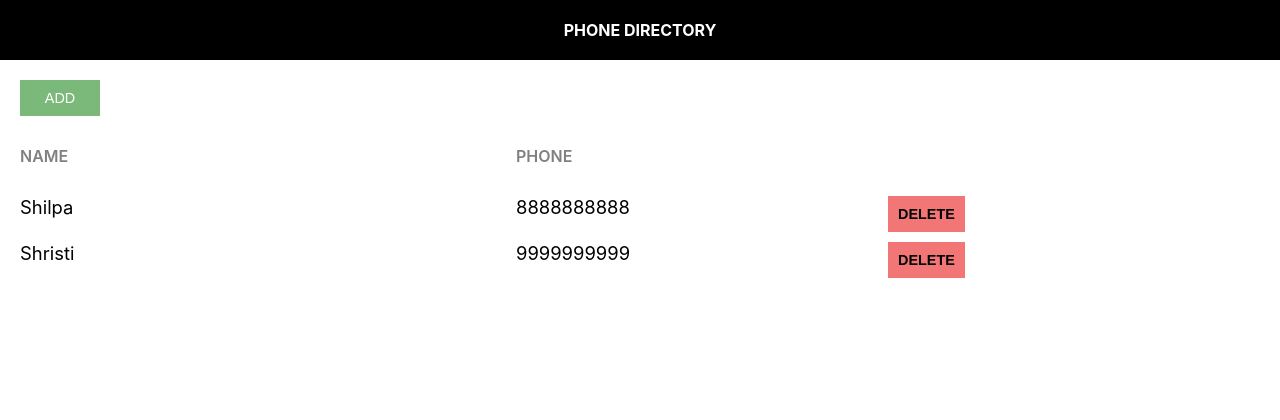
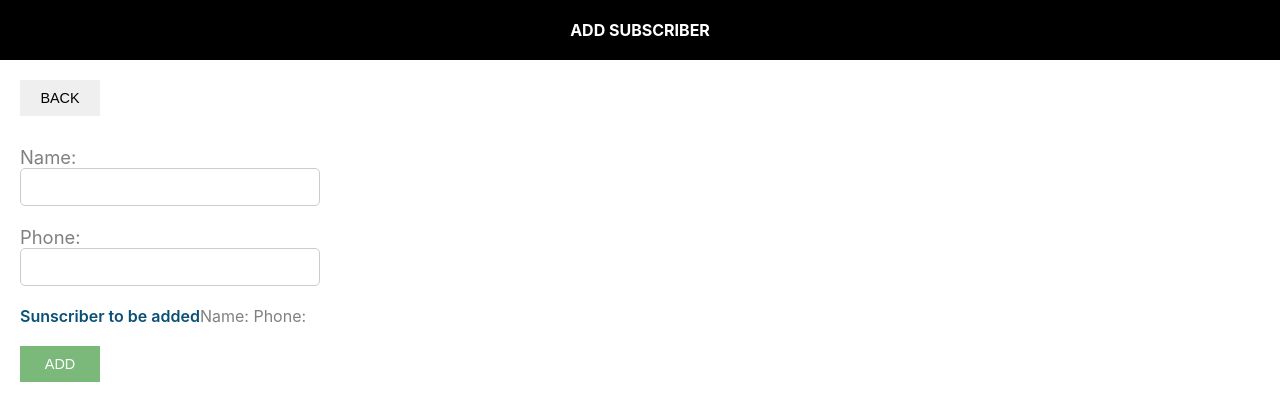
Before and after one commit to Mikita1012/phone-directory, a React (Create React App) app: page / in a window 1280 px wide. Shown: the top 420 px of the page. Built offline with nearby package versions, Linux system fonts and the light colour scheme.

Commit message:
Added AddSubscriber Component

```diff
--- /dev/null
+++ b/src/AddSubscriber.css
@@ -0,0 +1,36 @@
+.subscriber-form {
+    margin-top: 30px;
+}
+
+.label-control {
+    color: #808080;
+    font-size: 1.15rem;
+    margin-right: 15px;
+}
+
+.input-control {
+    width: 300px;
+    min-width: 100px;
+    padding: 10px 15px;
+    display: inline-block;
+    border: 1px solid #ccc;
+    border-radius: 5px;
+    box-sizing: border-box;
+    font-size: 0.9rem;
+    outline: none;
+}
+
+.subscriber-info-container {
+    font-size: 1rem;
+    margin-right: 10px;
+    margin-bottom: 20px;
+}
+
+.subscriber-to-add-heading {
+    color: #0a4f75;
+    font-weight: 600;
+}
+
+.subscriber-info {
+    color: #808080;
+}
--- /dev/null
+++ b/src/AddSubscriber.js
@@ -0,0 +1,29 @@
+import React, { Component } from 'react'
+import Header from './Header'
+import './AddSubscriber.css'
+import './App.css'
+
+export default class AddSubscriber extends Component {
+    render() {
+        return (
+            <>
+                <Header heading="Add Subscriber" />
+                <div className='component-body-container'>
+                    <button className='custom-btn'>BACK</button>
+                    <form className='subscriber-form'>
+                        <label htmlFor="name" className="label-control">Name: </label> <br />
+                        <input type='text' id='name' className="input-control"></input> <br /> <br />
+                        <label htmlFor="phone" className="label-control">Phone: </label> <br />
+                        <input type='tel' id='phone' className="input-control"></input> <br /> <br />
+                        <div className='subscriber-info-container'>
+                            <span className='subscriber-to-add-heading'>Sunscriber to be added</span>
+                            <span className='subscriber-info'>Name: </span>
+                            <span className='subscriber-info'>Phone: </span>
+                        </div>
+                        <button className='custom-btn add-btn'>ADD</button>
+                    </form>
+                </div>
+            </>
+        )
+    }
+}
--- a/src/App.js
+++ b/src/App.js
@@ -1,14 +1,15 @@
 import React, { Component, Fragment } from 'react';
 import Header from './Header';
 import './App.css'
+import AddSubscriber from './AddSubscriber';
 
 class App extends Component {
-  // deleteHandler() {
-  //   alert('Delete Clicked!')
+  deleteHandler() {
+    alert('Delete Clicked!')
+  }
+  // deleteHandler(message) {
+  //   alert(message)
   // }
-  deleteHandler(message) {
-    alert(message)
-  }
   render() {
     let subscribers = [
       {
@@ -39,21 +40,13 @@ class App extends Component {
               return <div key={sub.id} className='grid-container'>
                 <span className='grid-item'>{sub.name}</span>
                 <span className='grid-item'>{sub.phone}</span>
-                <button className='custom-btn deleteBtn' onClick={this.deleteHandler.bind(this, "Delete Clicked")}>DELETE</button>
+                <button className='custom-btn deleteBtn' onClick={this.deleteHandler}>DELETE</button>  {/* using onClick event*/}
+                {/* <button className='custom-btn deleteBtn' onClick={this.deleteHandler.bind(this, "Delete Clicked")}>DELETE</button> */} {/* using bind method*/}
               </div>
             })
           }
+
         </div>
-
-
-
-
-
-
-        {/* <label htmlFor="name">Name: </label>
-        <input type='text' id='name' placeholder='Type Here' defaultValue="Mikita"></input>
-        <label htmlFor="phone">Phone: </label>
-        <input type='tel' id='phone' placeholder='Type Here' defaultValue="1234567890"></input> */}
 
       </Fragment>
     );
--- a/src/index.js
+++ b/src/index.js
@@ -3,11 +3,18 @@ import ReactDOM from 'react-dom/client';
 import './index.css';
 import App from './App';
 import reportWebVitals from './reportWebVitals';
+import AddSubscriber from './AddSubscriber';
 
+// const root = ReactDOM.createRoot(document.getElementById('root'));
+// root.render(
+//   <React.StrictMode>
+//     <App />
+//   </React.StrictMode>
+// );
 const root = ReactDOM.createRoot(document.getElementById('root'));
 root.render(
   <React.StrictMode>
-    <App />
+    <AddSubscriber />
   </React.StrictMode>
 );
 
```
